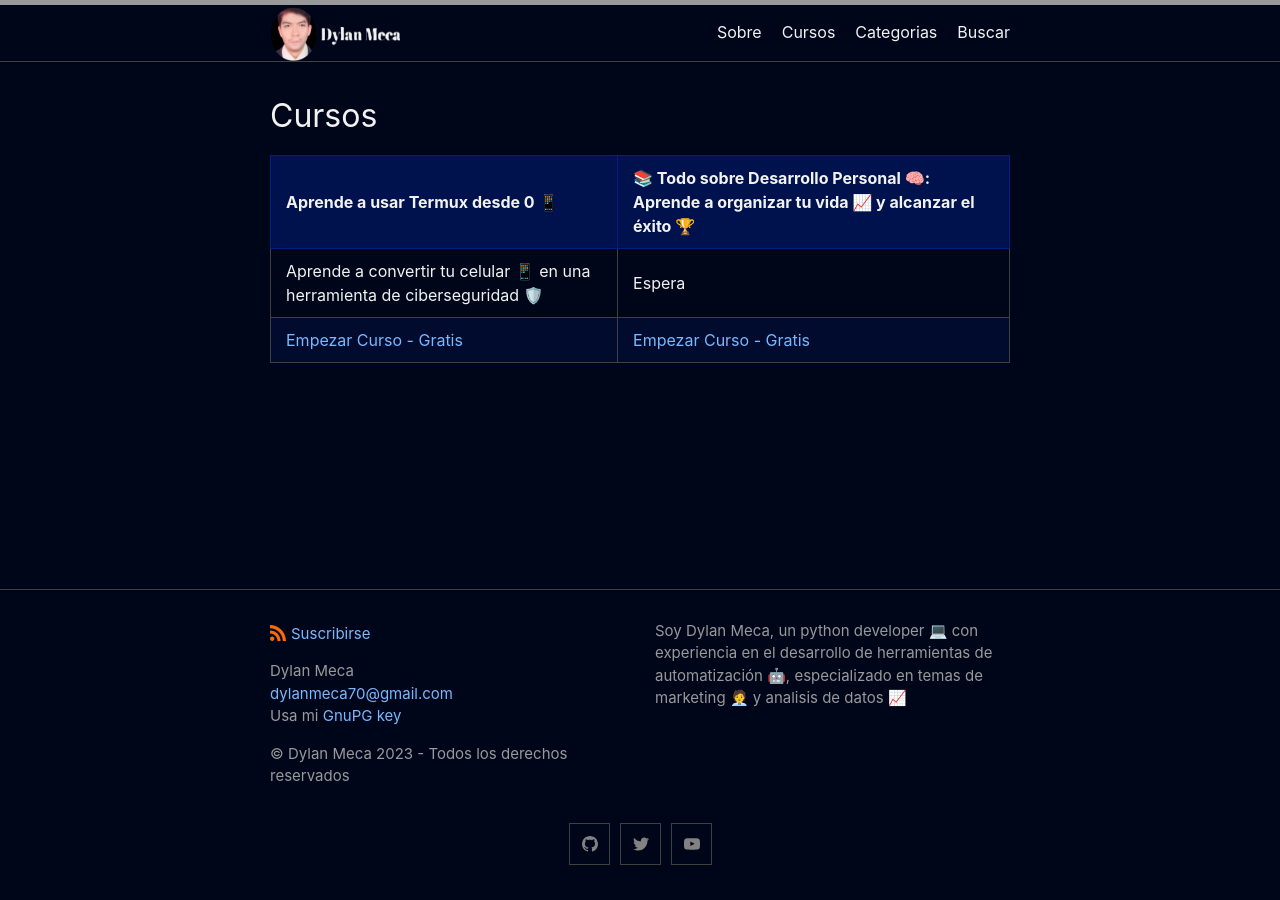
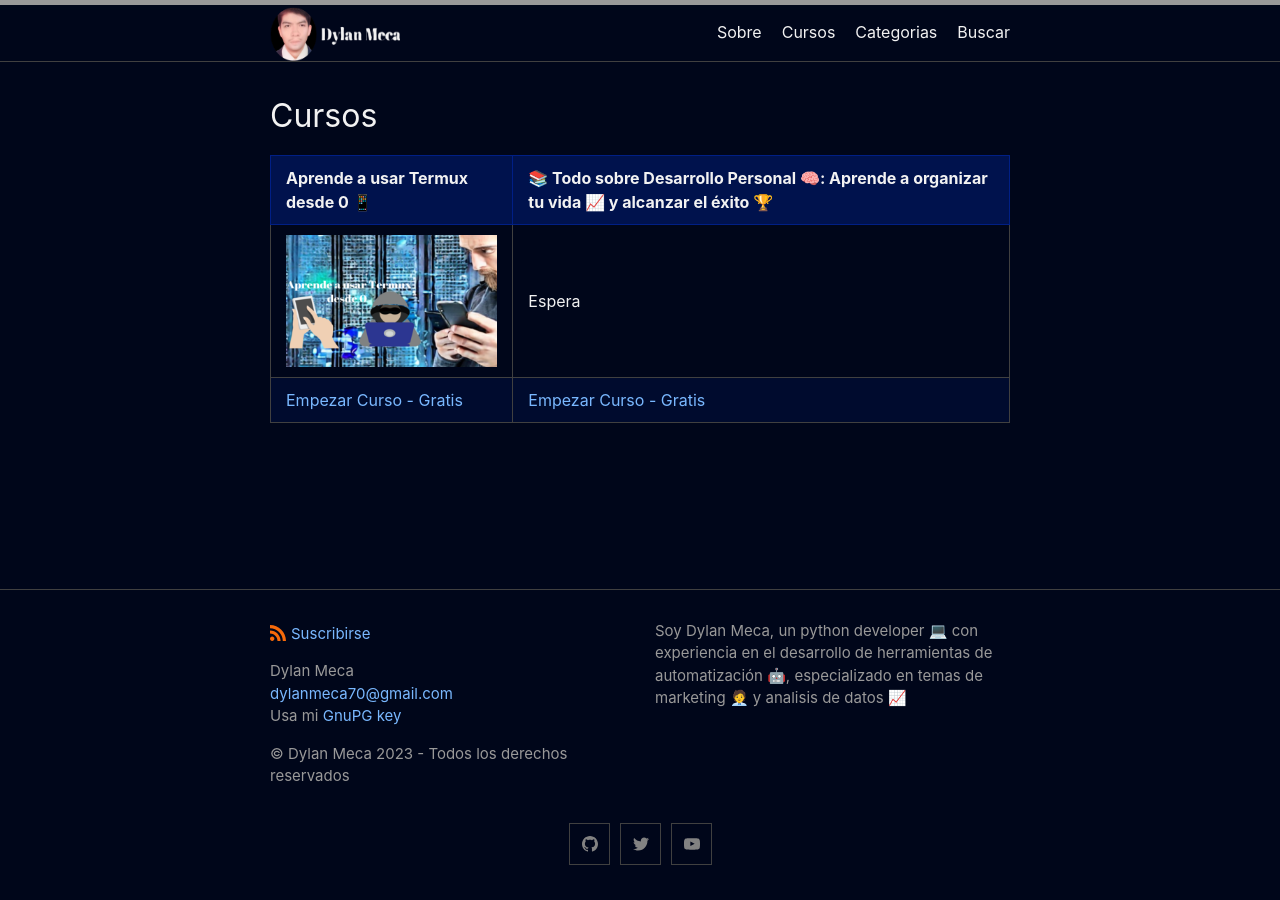
Before and after one commit to dylanmeca/dylanmeca.github.io, a Jekyll site: the page built from courses.md, in a window 1280 px wide. Built offline with Jekyll 4.4.1, drawn with Linux system fonts in a browser that asks for light colours.

Commit message:
Update courses.md

```diff
--- a/courses.md
+++ b/courses.md
@@ -13,5 +13,5 @@ keywords:
 
 | Aprende a usar Termux desde 0 📱 | 📚 Todo sobre Desarrollo Personal 🧠: Aprende a organizar tu vida 📈 y alcanzar el éxito 🏆
 |-------------|-------------|
-| Aprende a convertir tu celular 📱 en una herramienta de ciberseguridad 🛡️ | Espera |
+| ![termux](/assets/img/termux-curso.png) | Espera |
 | [Empezar Curso - Gratis](https://youtube.com/playlist?list=PL_OMKi6HeEJ64IsD72mEl9ATMtGkC1e-f) | [Empezar Curso - Gratis](https://youtube.com/playlist?list=PL_OMKi6HeEJ5f6rrYDv9wI455yu1aKmxv) |
```
